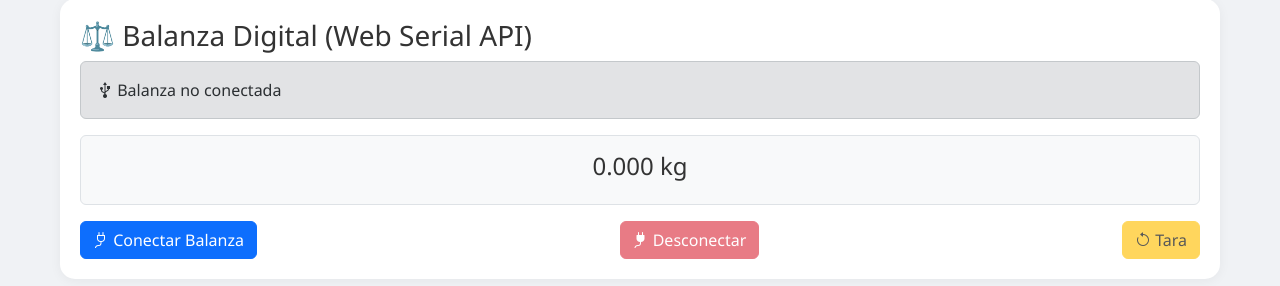
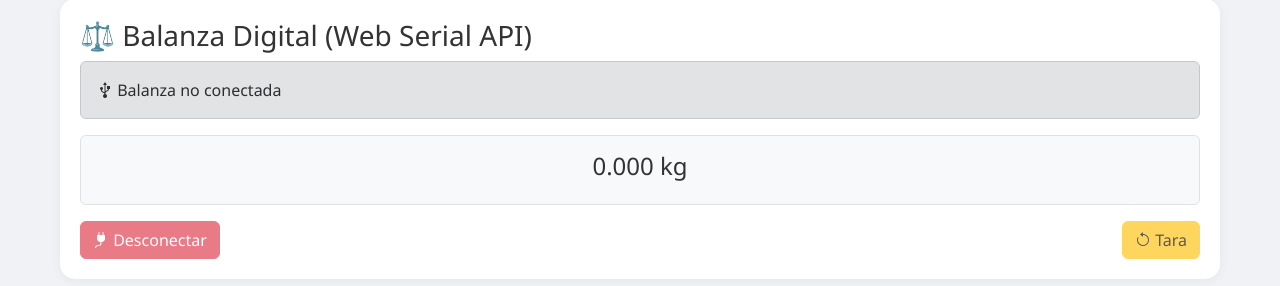
Before and after one commit to Ventas/Ventas67, a FastAPI app: page /sales in a window 1280 px wide. Shown: the part 215-501 px from the top of the page. Run offline with FastAPI, Linux system fonts and the light colour scheme; data that the repository does not hold is empty.

Commit message:
Update sales.html

```diff
--- a/templates/sales.html
+++ b/templates/sales.html
@@ -87,9 +87,12 @@
  <div class="barcode-section">
   <h3>⚖️ Balanza Digital (Web Serial API)</h3>
 
-    <!-- Estado de conexión -->
+  <!-- Estado de conexión mejorado -->
   <div id="scale-status" class="alert alert-secondary mb-3">
     <i class="bi bi-usb-symbol"></i> Balanza no conectada
+    <span id="reconnect-message" class="small text-muted" style="display: none;">
+      Intentando reconectar automáticamente...
+    </span>
   </div>
 
   <!-- Display de peso -->
@@ -99,7 +102,7 @@
 
   <!-- Botones de control -->
   <div class="d-grid gap-2 d-md-flex justify-content-md-between">
-        <button id="connect-btn" class="btn btn-primary" onclick="connectSerial()">
+    <button id="connect-btn" class="btn btn-primary" onclick="connectSerial()" style="display: none;">
       <i class="bi bi-plug"></i> Conectar Balanza
     </button>
     <button id="disconnect-btn" class="btn btn-danger" onclick="disconnectSerial()" disabled>
@@ -108,7 +111,6 @@
     <button id="tare-btn" class="btn btn-warning" onclick="sendTareCommand()" disabled>
       <i class="bi bi-arrow-counterclockwise"></i> Tara
     </button>
-    </div>
   </div>
 </div>
   <!-- Formulario de venta -->
```
Lines whose indentation alone changed are shown as unchanged.
